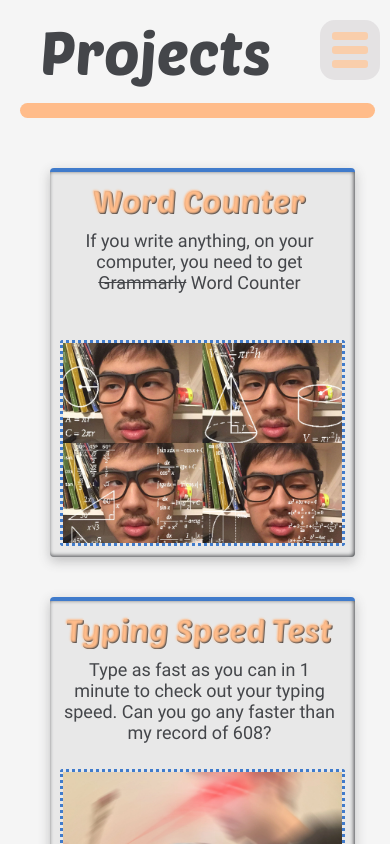
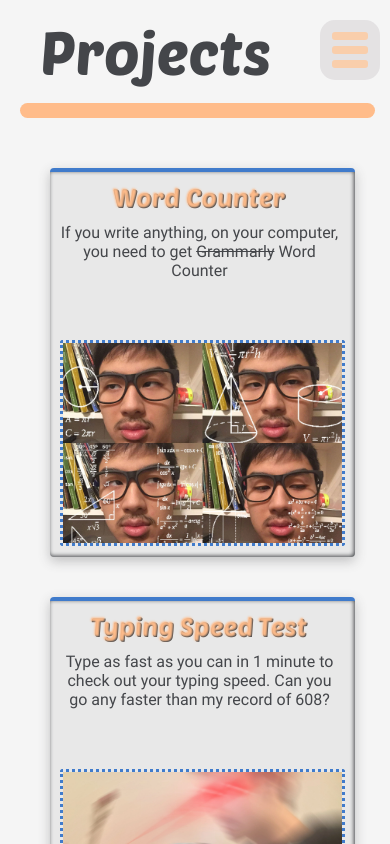
Before and after one commit to ChingChang9/Personal-Website, a Vue app: page /projects in a window 390 px wide. Shown: the top 844 px of the page. Built offline with nearby package versions, Linux system fonts and the light colour scheme.

Commit message:
Fixed scaling issues

```diff
--- a/src/views/Projects.vue
+++ b/src/views/Projects.vue
@@ -257,7 +257,6 @@ export default {
       border-radius: 3px;
       width: 100%;
       height: 200px;
-      bottom: 0;
     }
     &.slide-up {
       transition-duration: 1s;
@@ -278,13 +277,15 @@ export default {
   }
 }
 @media (max-width: 400px) {
-  .card {
-    width: 221px;
+  #projects .card {
+    .title {
+      font-size: 26px;
+    }
     .description {
-      height: 110px;
+      font-size: 16px;
     }
     img {
-      height: 156px;
+      margin-top: 7px;
     }
   }
 }
--- a/src/views/projects/MemeGenerator.vue
+++ b/src/views/projects/MemeGenerator.vue
@@ -98,9 +98,9 @@ input {
     text-align: center;
     font-family: Impact;
     color: white;
-    font-size: 60px;
+    font-size: 68px;
     text-shadow: -2px 0 black, 0 2px black, 2px 0 black, 0 -2px black;
-    line-height: 450px;
+    line-height: 480px;
   }
   img {
     width: 100%;
```
